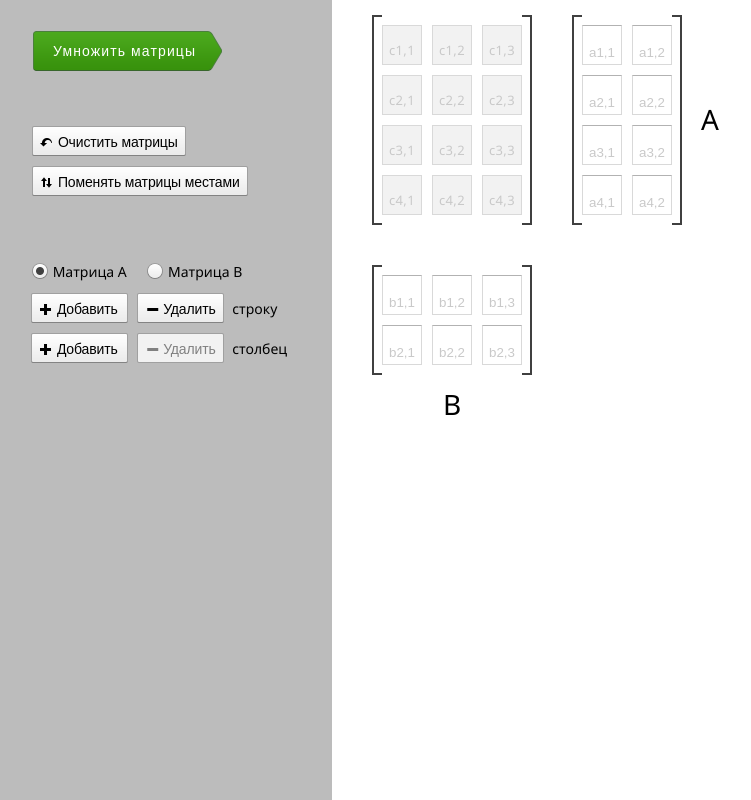
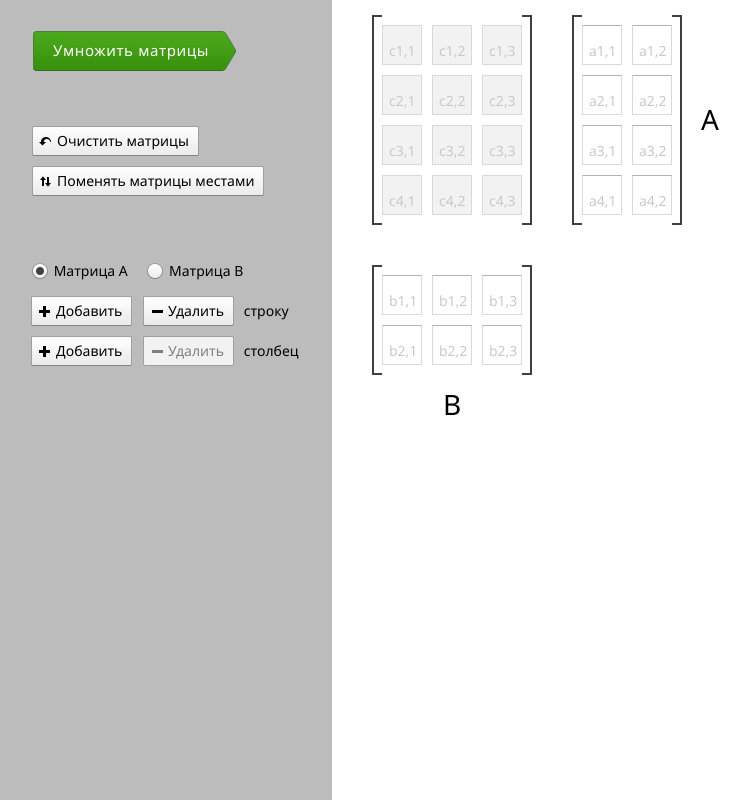
Before and after one commit to pincher2012/kontur_test, a website: page index.html in a window 1280 px wide. Shown: the whole page, without its empty margins (0-751 px from the left). Drawn offline with Linux system fonts and the light colour scheme.

Commit message:
some css fixes

```diff
--- a/css/style.css
+++ b/css/style.css
@@ -18,12 +18,16 @@ body {
   height: 100%;
 }
 
+input, select, textarea, button{
+  font-family:inherit;
+}
 
-label {
+.b-radio-label {
   cursor: pointer;
   display: inline-block;
   vertical-align: top;
-  margin: 0 15px 10px 0;
+  margin: 2px 14px 17px 1px;
+  line-height: 1;
 }
 .iradio {
   display: inline-block;
@@ -86,7 +90,7 @@ label {
 }
 
 .b-second-row {
-  margin: 53px 0 0 31px;
+  margin: 54px 0 0 31px;
 }
 
 .b-third-row {
@@ -139,8 +143,8 @@ label {
 
 .b-matrix_result .b-matrix-cell{
   padding: 18px 0 0 6px;
-  letter-spacing: 0.025em;
-  font-size: 13px;
+  font-size: 14px;
+  background: #f2f2f2;
 }
 
 .b-matrix_input .b-matrix-cell {
@@ -166,20 +170,18 @@ label {
   box-sizing: border-box;
 
   border: 0;
-  padding: 14px 0 0 6px;
+  padding: 10px 0 0 6px;
   margin: 0;
   width: 38px;
   height: 38px;
+  font-size: 14px;
 }
 
 .b-matrix-cell:first-child {
   margin-left: 0;
 }
 
-.b-matrix_result .b-matrix-cell {
-  background: #f2f2f2;
 
-}
 
 .b-matrix-cell_empty,
 .b-matrix-cell_empty .b-matrix-cell__input {
@@ -210,15 +212,15 @@ label {
   outline: none;
 
   background: url(img/green-button-bg.png) 0 0 repeat-x;
-  height: 42px;
+  height: 41px;
   margin: 30px 15px 0 36px;
-  padding: 0 12px 0 17px;
+  padding: 0 13px 1px 17px;
   position: relative;
 
   color: #ffffff;
   cursor: pointer;
-  font-size: 14px;
-  letter-spacing: 0.08em;
+  font-size: 15px;
+  letter-spacing: 0.04em;
 
   overflow: visible; /* ie */
 }
@@ -301,18 +303,24 @@ label {
   outline: none;
 
   background: url(img/common-button-bg.png) 0 0 repeat-x;
-  height: 32px;
-  margin: 0 3px 8px;
+  height: 31px;
+  margin: 0 3px 9px;
+  padding: 0 8px 1px 5px;
   position: relative;
 
   cursor: pointer;
   font-size: 14px;
-  letter-spacing: -0.01em;
 
   overflow: visible; /* ie */
 }
 .b-third-row .b-common-button {
-  margin-right: 7px;
+  margin-right: 8px;
+}
+
+.b-third-row__caption {
+  display: inline-block;
+  vertical-align: top;
+  margin-top: 6px;
 }
 
 .b-common-button_add {
--- a/index.html
+++ b/index.html
@@ -22,7 +22,7 @@
 
     <!-- ko foreach: matrices -->
     <input data-bind="checkedValue: $data.id, checked: $root.selectedMatrixId, attr: {'id': 'radio_' + $index()}" type="radio" name="selectedMatrix" />
-    <label data-bind="text:title, attr: {'for': 'radio_' + $index()}"></label>
+    <label data-bind="text:title, attr: {'for': 'radio_' + $index()}" class="b-radio-label"></label>
     <!-- /ko -->
     <br />
 
@@ -32,7 +32,7 @@
     <button data-bind="click: removeRow, enable: !isMinRows(), css: {'b-common-button_disabled': isMinRows}" class="b-common-button">
       <i class="b-icon">&#xe01e;</i>Удалить
     </button>
-    <span>строку</span>
+    <span class="b-third-row__caption">строку</span>
     <br />
 
     <button data-bind="click: addColumn, enable: !isMaxColumns(), css: {'b-common-button_disabled': isMaxColumns}" class="b-common-button b-common-button_add">
@@ -41,7 +41,7 @@
     <button data-bind="click: removeColumn, enable: !isMinColumns(), css: {'b-common-button_disabled': isMinColumns}" class="b-common-button">
       <i class="b-icon">&#xe01e;</i>Удалить
     </button>
-    <span>столбец</span>
+    <span class="b-third-row__caption">столбец</span>
     <br />
   </div>
 
```
